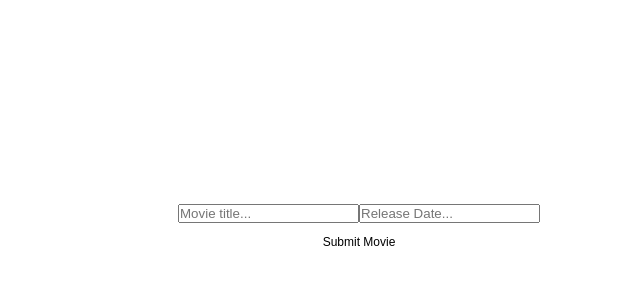
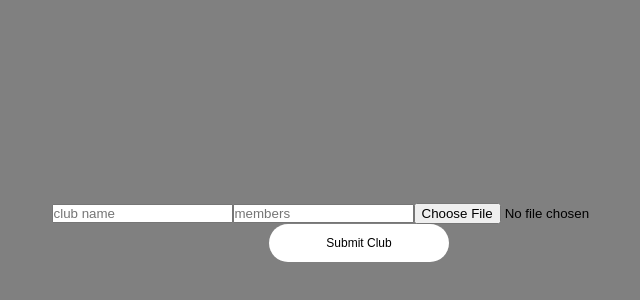
Before and after one commit to Gaurang-0204/College-collab, a React (Create React App) app in the folder my-app/: page /createclub in a window 1280 px wide. Shown: the part 168-468 px from the top of the page, without its empty margins (281-921 px from the left). Built offline with nearby package versions, Linux system fonts and the light colour scheme.

Commit message:
10th commit photos working

```diff
--- a/my-app/package.json
+++ b/my-app/package.json
@@ -11,6 +11,7 @@
     "react-dom": "^18.2.0",
     "react-router-dom": "^6.18.0",
     "react-spinners": "^0.13.8",
+    "uuid": "^9.0.1",
     "web-vitals": "^2.1.4"
   },
   "scripts": {
--- a/my-app/src/components/Club/Club.js
+++ b/my-app/src/components/Club/Club.js
@@ -48,7 +48,7 @@ const Club = () => {
 
         </div>
       ))}
-       <button><Link to = '/createclub'>Create club</Link></button>
+       <button className='btn-club'><Link to = '/createclub'>Create club</Link></button>
     </div>
   )
 }
--- a/my-app/src/components/Club/Createclub.js
+++ b/my-app/src/components/Club/Createclub.js
@@ -1,42 +1,63 @@
-import React from 'react'
-import { db } from '../../config/firebase'
-import { addDoc,collection } from 'firebase/firestore'
-import { useState } from 'react'
+import React, { useState } from 'react';
+import { db } from '../../config/firebase';
+import { storage } from '../../config/firebase';
+import { addDoc, collection } from 'firebase/firestore';
+import { ref, uploadBytes } from 'firebase/storage';
+import { v4 } from 'uuid';
 
 const Createclub = () => {
-  const [newclubName, setclubName] = useState("");
-  const [newmembers, setmembers] = useState("");
-  const clubCollectionRef = collection(db, "club");
+  const [newclubName, setclubName] = useState('');
+  const [newmembers, setmembers] = useState('');
+  const [imageUpload, setImageUpload] = useState(null);
+  const paths = `club/${v4()}-${imageUpload?.name}`;
+
+  const clubCollectionRef = collection(db, 'club');
+
+  const uploadFile = () => {
+    if (imageUpload === null) return;
+
+    const imageRef = ref(storage, paths);
+
+    return uploadBytes(imageRef, imageUpload).then((snapshot) => {
+      console.log('Image uploaded successfully');
+    });
+  };
+
   const onSubmitClub = async () => {
     try {
-      await addDoc(clubCollectionRef, {
+      const docRef = await addDoc(clubCollectionRef, {
         name: newclubName,
         members: newmembers,
-
+        image: paths,
       });
 
+      console.log('Document written with ID: ', docRef.id);
+
+      await uploadFile();
     } catch (err) {
-        console.error(err);
-      }
-    };
+      console.error('Error adding document: ', err);
+    }
+  };
 
   return (
     <div>
       <div>
         <input
-          placeholder="Movie title..."
+          placeholder="club name"
+          value={newclubName}
           onChange={(e) => setclubName(e.target.value)}
         />
         <input
-          placeholder="Release Date..."
+          placeholder="members"
           type="number"
-          onChange={(e) => setmembers(Number(e.target.value))}
+          value={newmembers}
+          onChange={(e) => setmembers(e.target.value)}
         />
-        </div>
-        <button onClick={onSubmitClub}> Submit Movie</button>
-
+        <input type="file" onChange={(event) => setImageUpload(event.target.files[0])} />
+      </div>
+      <button onClick={onSubmitClub}>Submit Club</button>
     </div>
-  )
-}
+  );
+};
 
 export default Createclub;
--- a/my-app/src/components/Club/Showclub.js
+++ b/my-app/src/components/Club/Showclub.js
@@ -1,18 +1,19 @@
-import React  from 'react'
-import { getDoc,doc } from 'firebase/firestore'
-import { db } from '../../config/firebase'
-import { useState,useEffect } from 'react';
+import React, { useState, useEffect } from 'react';
+import { getDoc, doc } from 'firebase/firestore';
+import { db, storage } from '../../config/firebase';
 import { useParams } from 'react-router-dom';
+import { ref, getDownloadURL } from 'firebase/storage';
 
 const Showclub = () => {
+  const { clubid } = useParams();
   const [clubData, setClubData] = useState(null);
-  const { clubid } = useParams();
+  const [imageUrl, setImageUrl] = useState(null);
 
   useEffect(() => {
     const fetchClubData = async () => {
       try {
-        const docref = doc(db, "club", clubid);
-        const club = await getDoc(docref);
+        const docRef = doc(db, "club", clubid);
+        const club = await getDoc(docRef);
         setClubData(club.data());
       } catch (error) {
         console.error('Error fetching club data:', error);
@@ -20,7 +21,20 @@ const Showclub = () => {
     };
 
     fetchClubData();
-  }, []);
+  }, [clubid]);
+
+  useEffect(() => {
+    if (clubData && clubData.image) {
+      const imageRef = ref(storage, clubData.image);
+      getDownloadURL(imageRef)
+        .then((url) => {
+          setImageUrl(url);
+        })
+        .catch((error) => {
+          console.error('Error fetching image URL: ', error);
+        });
+    }
+  }, [clubData]);
 
   return (
     <div>
@@ -28,7 +42,8 @@ const Showclub = () => {
       {clubData ? (
         <div>
           <p>Name: {clubData.name}</p>
-          <p>members: {clubData.members}</p>
+          <p>Members: {clubData.members}</p>
+          {imageUrl && <img src={imageUrl} className='clubimg'/>}
           {/* Add more properties as needed */}
         </div>
       ) : (
--- a/my-app/src/components/Login.css
+++ b/my-app/src/components/Login.css
@@ -9,7 +9,7 @@
 .container{
 	width:100%;
 	height:100vh;
-	background-image: linear-gradient(rgba(0,0,0,0.7),rgba(0,0,0,0.7)),url();
+	background-image: linear-gradient(rgba(0,0,0,0.7),rgba(0,0,0,0.7)),url('../../public/homepage_background.PNG');
 	background-position: center;
 	background-size: cover;
 	padding-left: 8%;
@@ -121,7 +121,7 @@ h5{
 body {
 	font-family: 'Arial', sans-serif;
 	-webkit-font-smoothing: antialiased;
-	background: #ffffff;
+	background: #808080;
 	color: #000000;
 }
 
@@ -424,7 +424,15 @@ footer {
         padding: 40px;
     }
 }
-
+/*------------- club page -----------*/
+.btn-club{
+	background-color: #000;
+}
+/*----------- showclub page -------*/
+.clubimg {
+	width: 300px;
+	margin: 300px;
+  }
 /* Additional media queries for other screen sizes if needed */
 
 /* Your existing CSS code */
```
Also changed, not shown: 1 other file (tests, documents, lock files or other folders).
